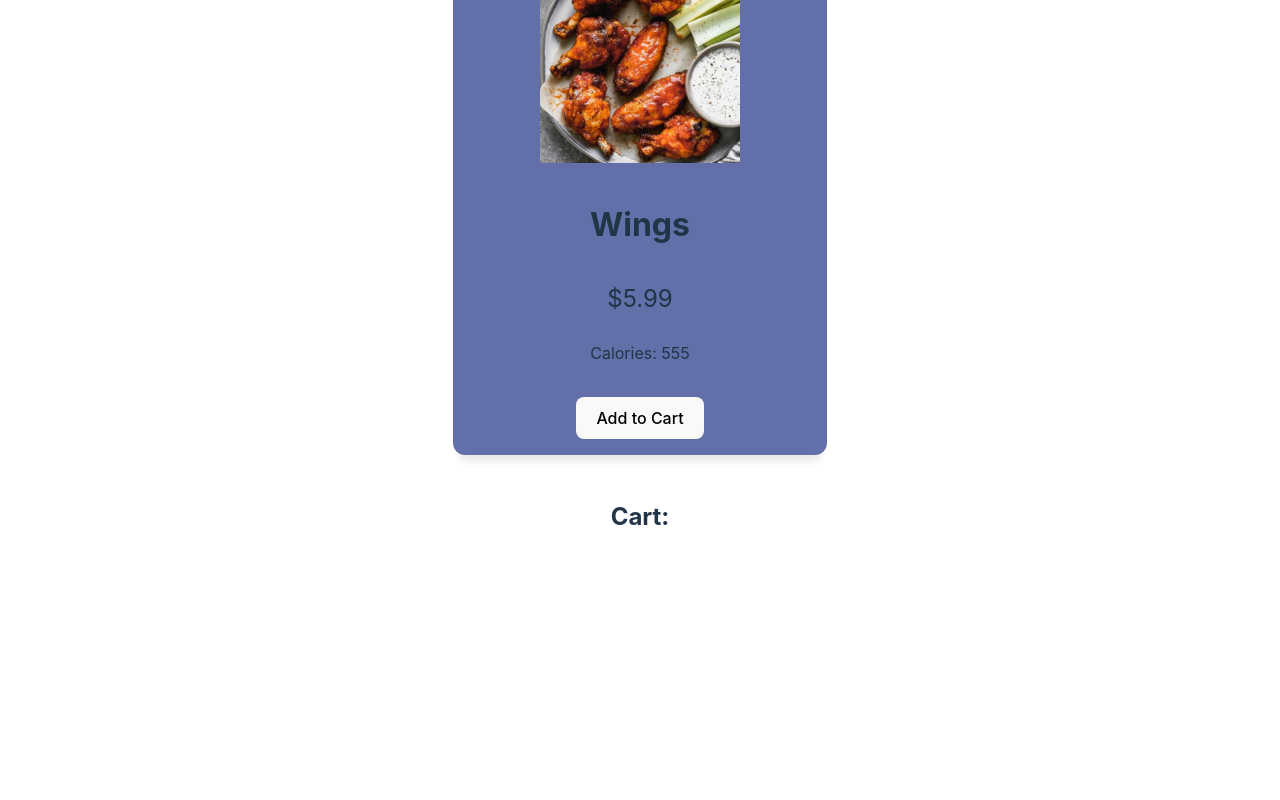
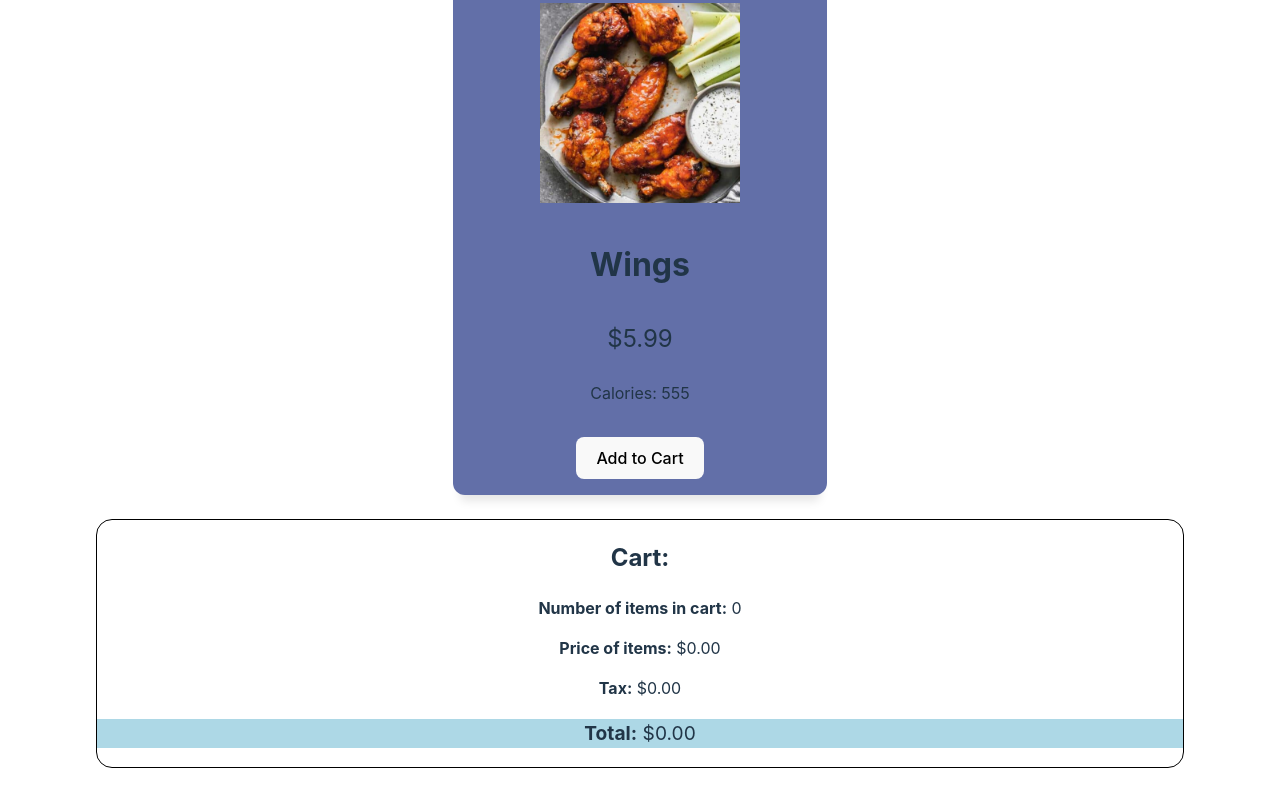
Before and after one commit to hgsherid17/e-commerce, a React (Vite) app: page / in a window 1280 px wide. Shown: the part 1585-2385 px from the top of the page. Before the commit the page ends 2140 px from the top, so only its background shows below. Built offline with nearby package versions, Linux system fonts and the light colour scheme.

Commit message:
Added pricing calculation to cart

```diff
--- a/src/App.tsx
+++ b/src/App.tsx
@@ -1,12 +1,15 @@
 import React, { useEffect, useState } from 'react';
 import FoodItem from './Components/FoodItem.tsx';
-import { FoodItemType, SearchTermType } from './types.ts';
+import { FoodItemType, SearchTermType, CartType } from './types.ts';
 import foodItems from './data/foodItems.json'; // Static data does not need useState
 
 const App: React.FC = ()  => {
   const [searchTerm, setSearchTerm] = useState<SearchTermType>("");
   const [filteredItems, setFilteredItems] = useState<FoodItemType[]>(foodItems);
   const [cart, setCart] = useState<FoodItemType[]>([]);
+  const [totalPrice, setTotalPrice] = useState<number>(0);
+  const [currentTax, setCurrentTax] = useState<number>(0);
+  const tax = 0.04;
 
   /**
    * Searches json of food items given a specific search term
@@ -23,8 +26,10 @@ const App: React.FC = ()  => {
     const addedItem = foodItems.find(item => item.id === id);
 
     if (addedItem) {
-      setCart(prevCart => [...prevCart, addedItem] );
-      console.log("added item " + id + " to cart");
+        setCart(prevCart => [...prevCart, addedItem] );
+        setTotalPrice(totalPrice => totalPrice + addedItem.price);
+        setCurrentTax(currentTax => totalPrice * tax);
+        console.log("added item " + id + " to cart");
     }
     else {
       console.error("could not find item " + id);
@@ -36,6 +41,9 @@ const App: React.FC = ()  => {
 
   return (
     <div className = "app">
+      <div className ="topBar">
+        <p className = "topBarCart">Cart</p>
+      </div>
       <h1>E-Commerce Application</h1>
 
       <div className = "search">
@@ -70,9 +78,13 @@ const App: React.FC = ()  => {
         <h2>Cart: </h2>
         {cart.map((item) => (
           <div key={item.id}>
-            <p>{item.name}</p>
+            <p>{item.name} - ${item.price}</p>
           </div>
         ))}
+        <p><b>Number of items in cart:</b> {cart.length}</p>
+        <p><b>Price of items:</b> ${totalPrice.toFixed(2)}</p>
+        <p><b>Tax:</b> ${currentTax.toFixed(2)}</p>
+        <p className = "total"><b>Total:</b> ${(totalPrice + currentTax).toFixed(2)}</p>
       </div>
       }
     </div>
--- a/src/index.css
+++ b/src/index.css
@@ -63,6 +63,8 @@ button {
   transition: border-color 0.25s;
   margin: 1em;
 }
+
+/** FOOD ITEM COMPONENT **/
 .container {
   width: 100%;
   margin-top: 3rem;
@@ -117,6 +119,21 @@ button {
   font-size: 1.5em;
 }
 
+/** CART **/
+.cart {
+  border: 1px solid black;
+  border-radius: 1em;
+  margin-left: 6em;
+  margin-right: 6em;
+  margin-bottom: 2em;
+}
+.cart .total {
+  font-size: 1.2em;
+  background-color: lightblue;
+}
+
+
+/** BUTTONS **/
 button:hover {
   border-color: #646cff;
   background-color: rgb(39, 64, 87);
```
Also changed, not shown: src/types.ts (+8 -2 lines).
